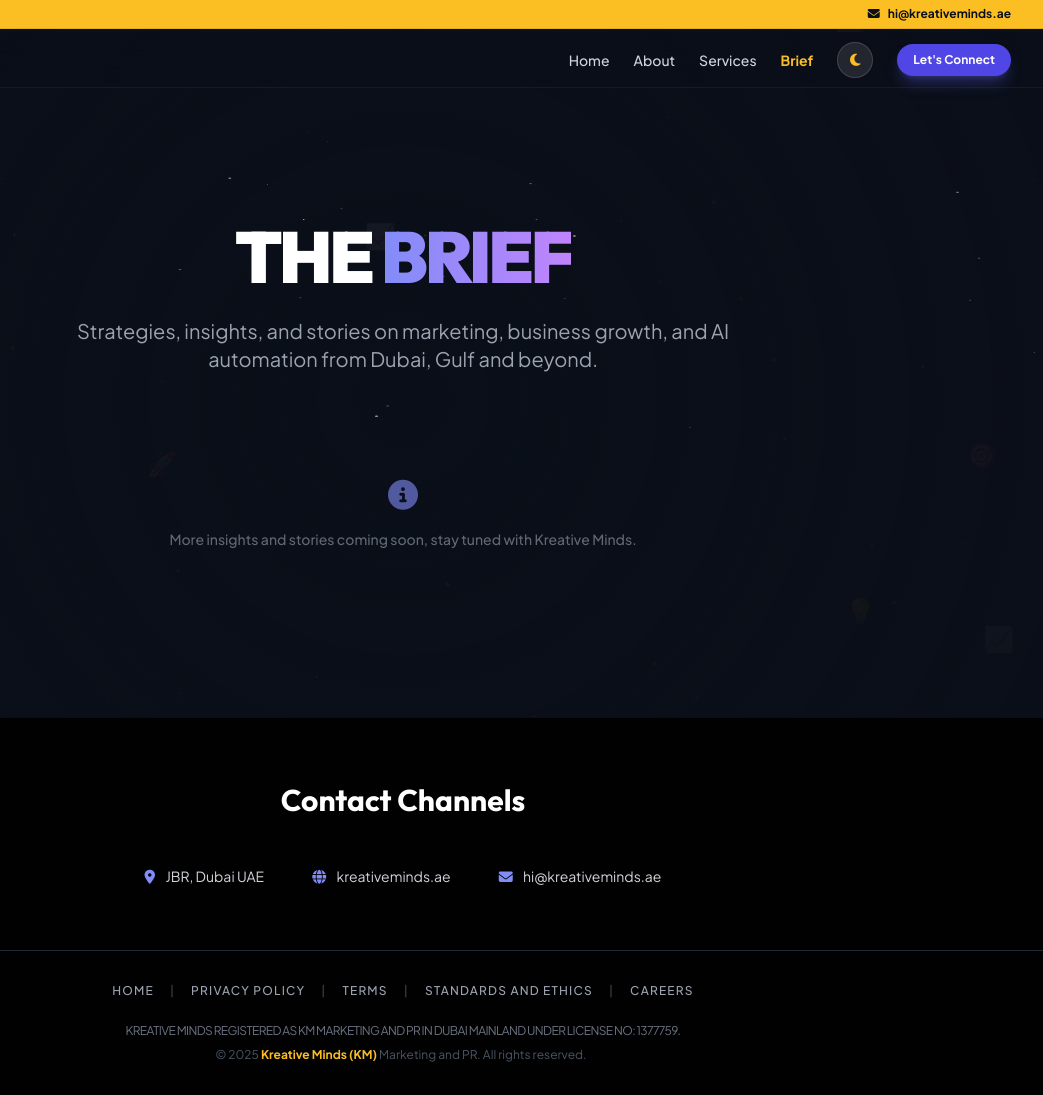
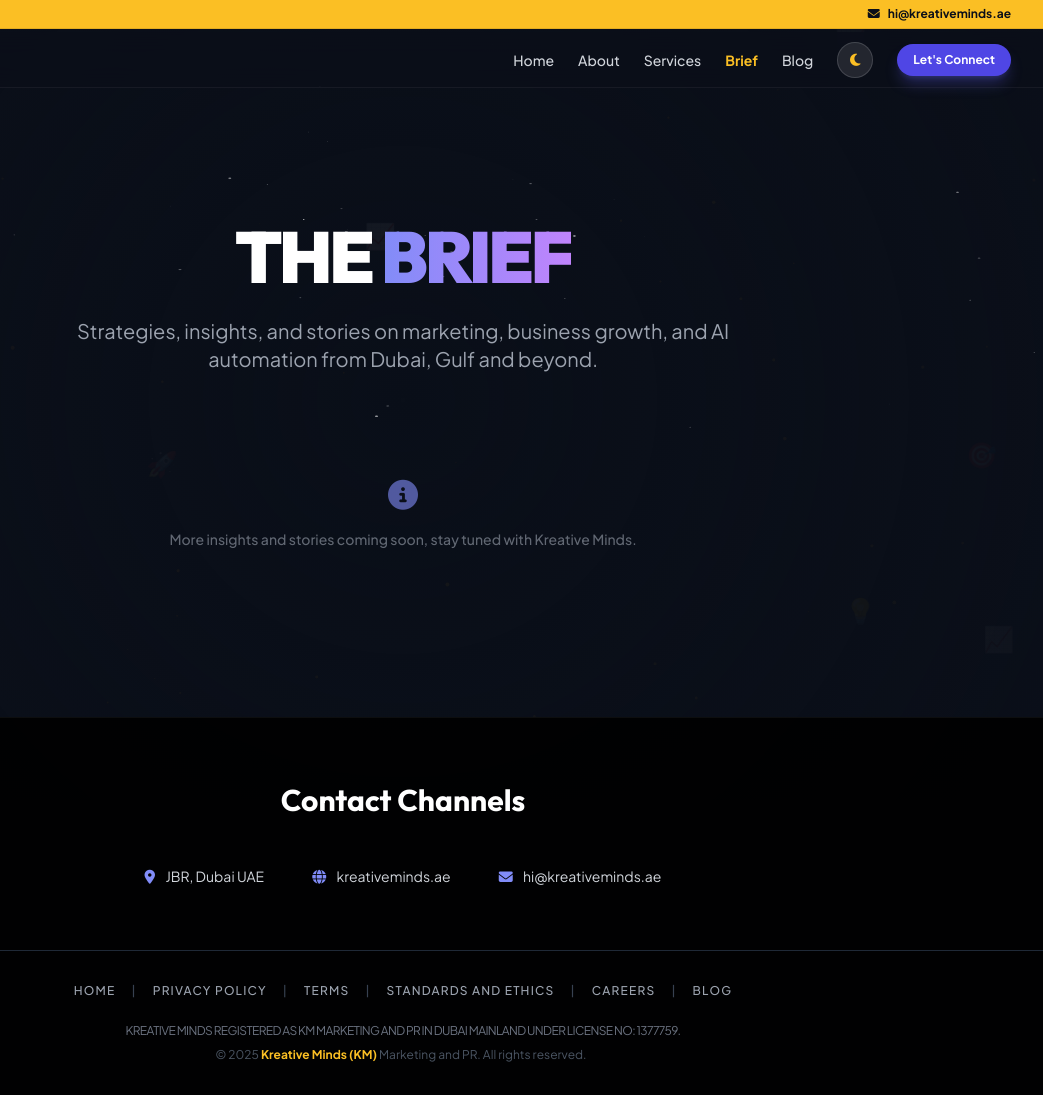
Before and after one commit to KreativeMindsUAE/KreativeMinds, a plain HTML site: page blog/blog.html in a window 1280 px wide. Shown: the full height of the page, 237-1280 px from the left. Drawn offline with nearby package versions, Linux system fonts and the light colour scheme.

Commit message:
Add Blog link to blog.html navigation and footer

```diff
--- a/blog/blog.html
+++ b/blog/blog.html
@@ -129,6 +129,7 @@
                 <a href="../index.html#about" class="dark:text-gray-300 hover:text-white transition-colors text-sm font-medium">About</a>
                 <a href="../services.html" class="dark:text-gray-300 hover:text-white transition-colors text-sm font-medium">Services</a>
                 <a href="index.html" class="text-km-gold transition-colors text-sm font-bold">Brief</a>
+                <a href="/blog" class="dark:text-gray-300 hover:text-white transition-colors text-sm font-medium">Blog</a>
                 <button onclick="toggleTheme()" class="theme-toggle" aria-label="Toggle Theme">
                     <i class="fas fa-sun text-sm" id="theme-icon-sun" style="display:none;"></i>
                     <i class="fas fa-moon text-sm" id="theme-icon-moon"></i>
@@ -180,7 +181,7 @@
         </div>
         <div class="border-t border-gray-800 pt-8 text-center px-4">
             <div class="mb-6 flex flex-wrap justify-center gap-x-4 text-[9px] md:text-xs font-medium text-gray-400 uppercase tracking-widest">
-                <a href="../index.html" class="hover:text-km-gold transition-colors">Home</a><span class="text-gray-700">|</span><a href="../privacy.html" class="hover:text-km-gold transition-colors">Privacy Policy</a><span class="text-gray-700">|</span><a href="../terms.html" class="hover:text-km-gold transition-colors">Terms</a><span class="text-gray-700">|</span><a href="../ethics.html" class="hover:text-km-gold transition-colors">Standards and Ethics</a><span class="text-gray-700">|</span><a href="../careers.html" class="hover:text-km-gold transition-colors">Careers</a>
+                <a href="../index.html" class="hover:text-km-gold transition-colors">Home</a><span class="text-gray-700">|</span><a href="../privacy.html" class="hover:text-km-gold transition-colors">Privacy Policy</a><span class="text-gray-700">|</span><a href="../terms.html" class="hover:text-km-gold transition-colors">Terms</a><span class="text-gray-700">|</span><a href="../ethics.html" class="hover:text-km-gold transition-colors">Standards and Ethics</a><span class="text-gray-700">|</span><a href="../careers.html" class="hover:text-km-gold transition-colors">Careers</a><span class="text-gray-700">|</span><a href="/blog" class="hover:text-km-gold transition-colors">Blog</a>
             </div>
             <p class="text-gray-500 text-[10px] md:text-xs mb-2 uppercase tracking-tighter">Kreative Minds registered as KM Marketing and PR in Dubai Mainland under license No: 1377759.</p>
             <p class="text-gray-600 text-[10px] md:text-xs">© 2025 <a href="../index.html" class="text-km-gold font-bold hover:underline">Kreative Minds (KM)</a> Marketing and PR. All rights reserved. <span id="last-updated-date" class="ml-1 opacity-50 italic"></span></p>
```
